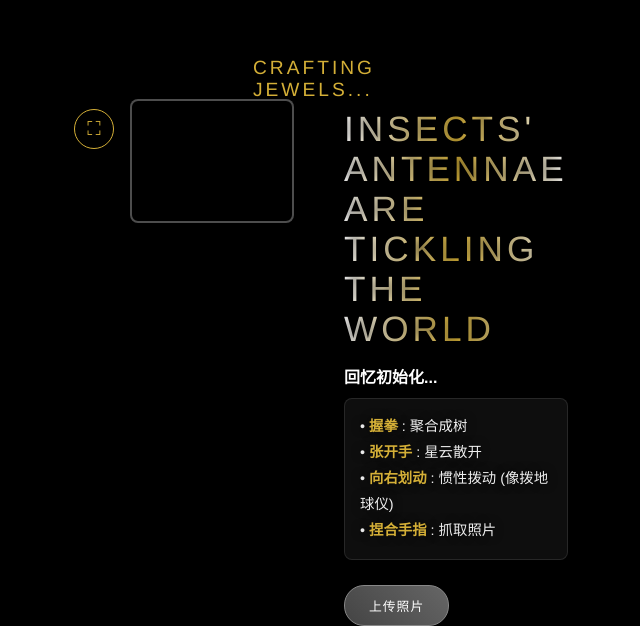
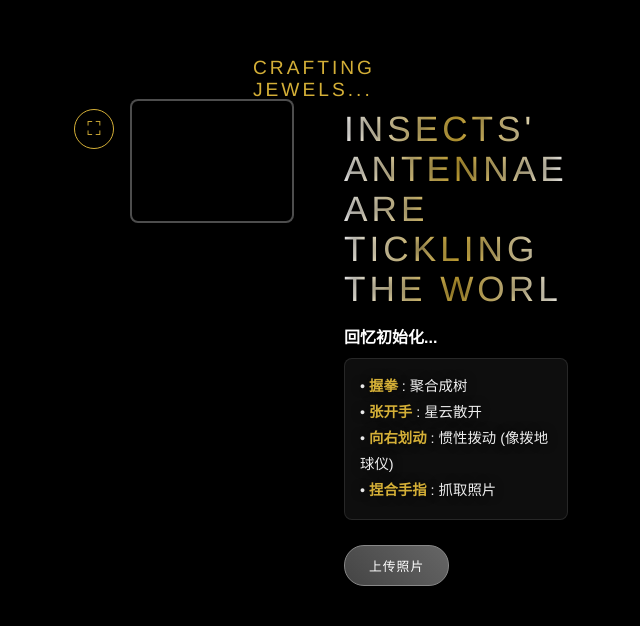
Before and after one commit to hanyangwei-dot/huangyi, a plain HTML site: page index.html in a window 1280 px wide. Shown: the part 321-947 px from the top of the page, without its empty margins (326-966 px from the left). After the commit the page ends 907 px from the top, so only its background shows below. Drawn offline with nearby package versions, Linux system fonts and the light colour scheme.

Commit message:
Update index.html

```diff
--- a/index.html
+++ b/index.html
@@ -127,7 +127,7 @@
         <button id="fullscreen-btn" onclick="toggleUI()" title="切换沉浸模式">⛶</button>
 
         <div id="ui-layer">
-            <h1>Insects' antennae are tickling the world</h1>
+            <h1>Insects' antennae are tickling the worl</h1>
             <div id="status-text">回忆初始化...</div>
             <div class="instructions">
                 • <span class="highlight">握拳</span> : 聚合成树<br/>
```
